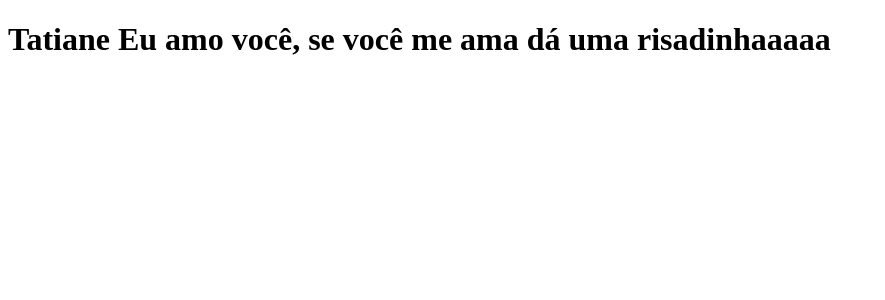
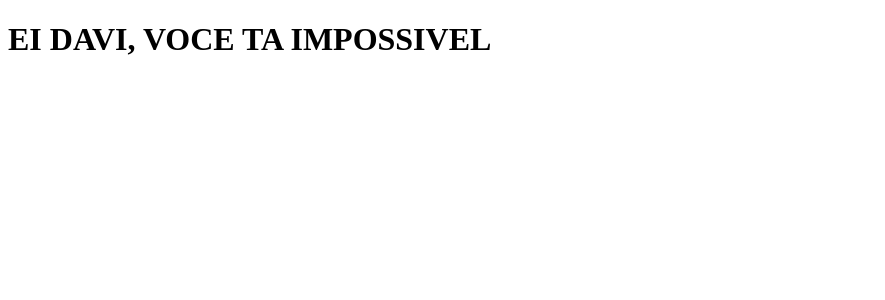
Before and after one commit to marcosvaledev/clone-tabnews, a Next.js app: page / in a window 1280 px wide. Shown: the top 300 px of the page, without its empty margins (0-885 px from the left). Built offline with nearby package versions, Linux system fonts and the light colour scheme.

Commit message:
new commit

```diff
--- a/pages/index.js
+++ b/pages/index.js
@@ -1,4 +1,4 @@
 function home() {
-  return <h1>Tatiane Eu amo você, se você me ama dá uma risadinhaaaaa</h1>;
+  return <h1> EI DAVI, VOCE TA IMPOSSIVEL</h1>;
 }
 export default home;
```
